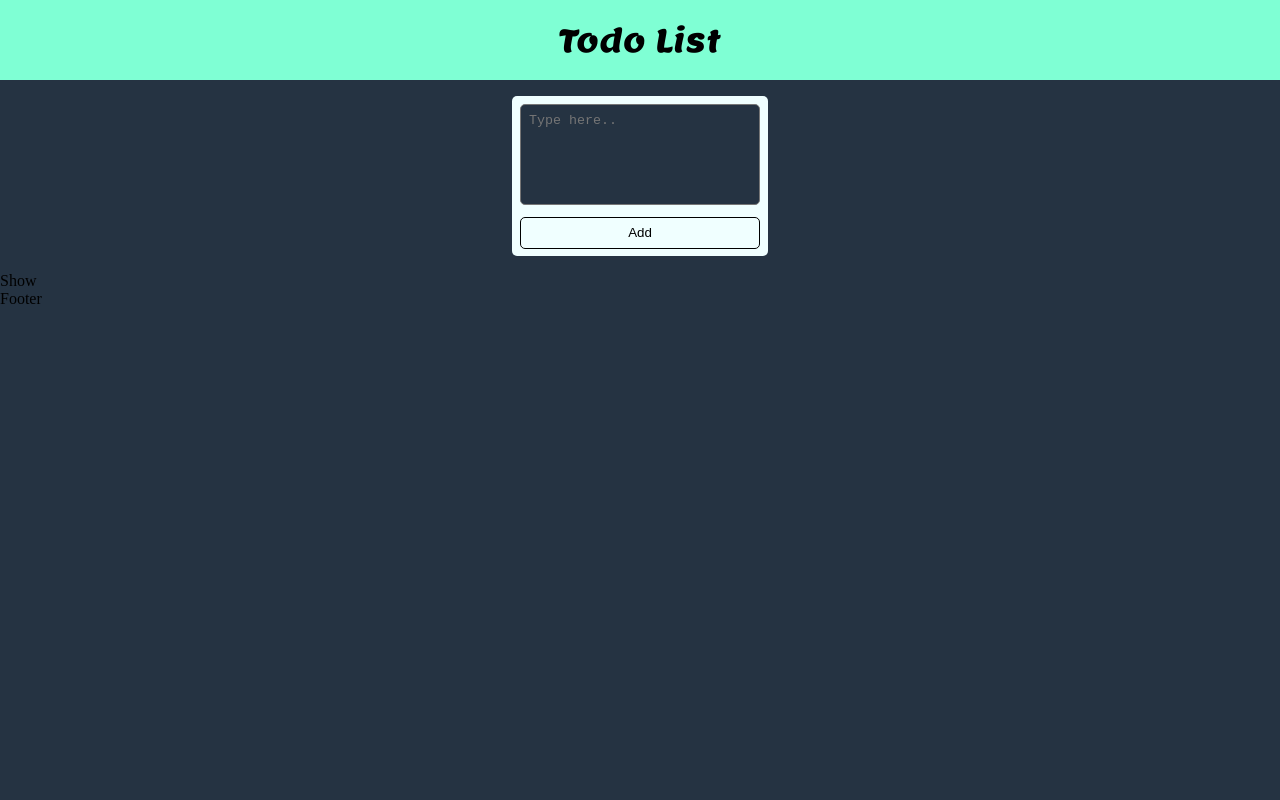
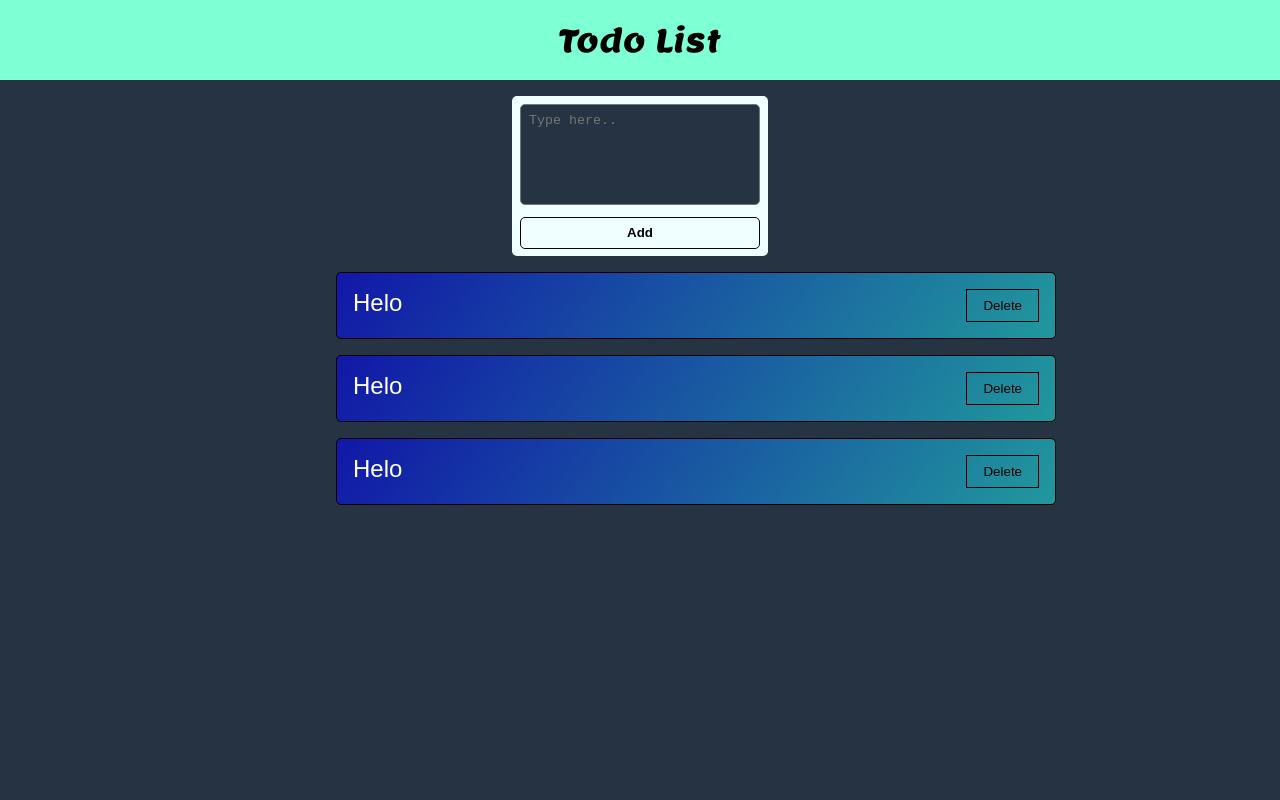
Before and after one commit to Hailekeh22/PERN-Stack-Todo, a React (Vite) app in the folder Todolist/: page / in a window 1280 px wide. Shown: the top 800 px of the page. Built offline with nearby package versions, Linux system fonts and the light colour scheme; a web font is replaced by a local one.

Commit message:
Message box modified

```diff
--- /dev/null
+++ b/Todolist/src/components/Main/Display/Card.jsx
@@ -0,0 +1,13 @@
+import React from 'react'
+import './Show.css'
+
+function Card() {
+  return (
+    <div className='card'>
+        <p>Helo</p>
+        <button className='deletebtn'>Delete</button>
+    </div>
+  )
+}
+
+export default Card
--- a/Todolist/src/components/Main/Display/Show.css
+++ b/Todolist/src/components/Main/Display/Show.css
@@ -0,0 +1,41 @@
+.card-container{
+    width: 100%;
+    height: 100vh;
+    padding: 0 25%;
+
+}
+
+.card {
+    width: 45rem;
+
+    background: linear-gradient(125deg, rgba(0, 0, 255, 0.539), rgba(31, 195, 195, 0.703));
+    height: fit-content;
+    border: 1px solid black;
+    border-radius: 5px;
+    padding: 1rem 1rem;
+    margin: 1rem 1rem;
+    color: white;
+    display: flex;
+    justify-content: space-between;
+
+}
+
+.card p {
+    background: none;
+    font-size: 1.5rem;
+    font-family: sans-serif;
+}
+
+.deletebtn{
+    margin-left: .5rem;
+    padding: .5rem 1rem;
+    border: 1px solid black;
+    background: none;
+    outline: none;
+    transition:.2s ease-out ;
+}
+
+.deletebtn:hover{
+    color: white;
+    border: 1px solid white;
+}
--- a/Todolist/src/components/Main/Display/Show.jsx
+++ b/Todolist/src/components/Main/Display/Show.jsx
@@ -1,8 +1,16 @@
 import React from 'react'
+import './Show.css'
+import Card from './Card'
 
 function Show() {
   return (
-    <div>Show</div>
+    <div>
+      <div className='card-container'>
+        <Card />
+        <Card />
+        <Card />
+      </div>
+    </div>
   )
 }
 
--- a/Todolist/src/components/Main/Input/Input.css
+++ b/Todolist/src/components/Main/Input/Input.css
@@ -19,6 +19,7 @@
     margin-top: .5rem;
     background: none;
     width: 100%;
+    font-weight: bolder;
     border-radius: 5px;
     height: 2rem;
     border: 1px solid black;
@@ -27,5 +28,5 @@
 .submitbtn:hover{
     background-color: aqua;
     transition: .2s ease-in;
-    font-weight: bold;
+
 }
```
